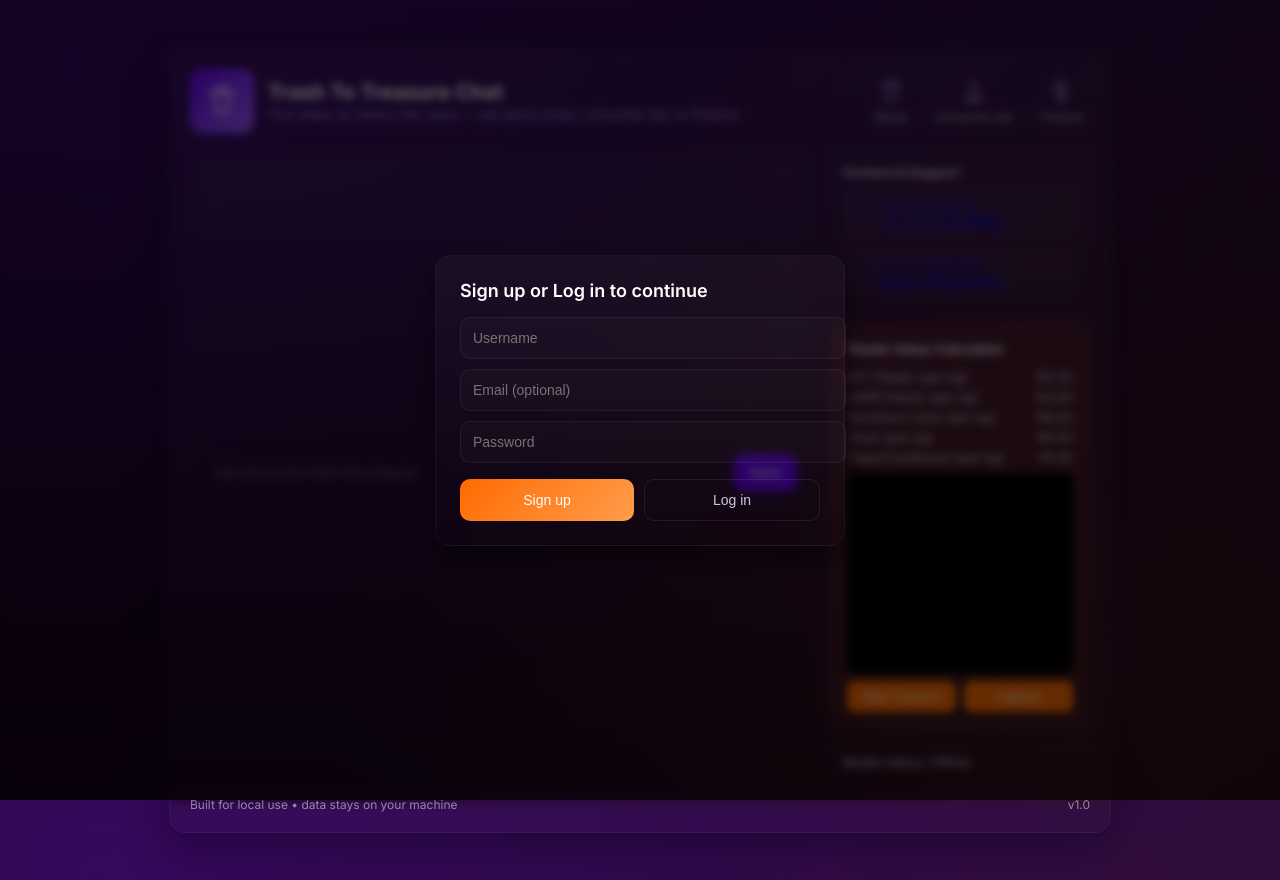
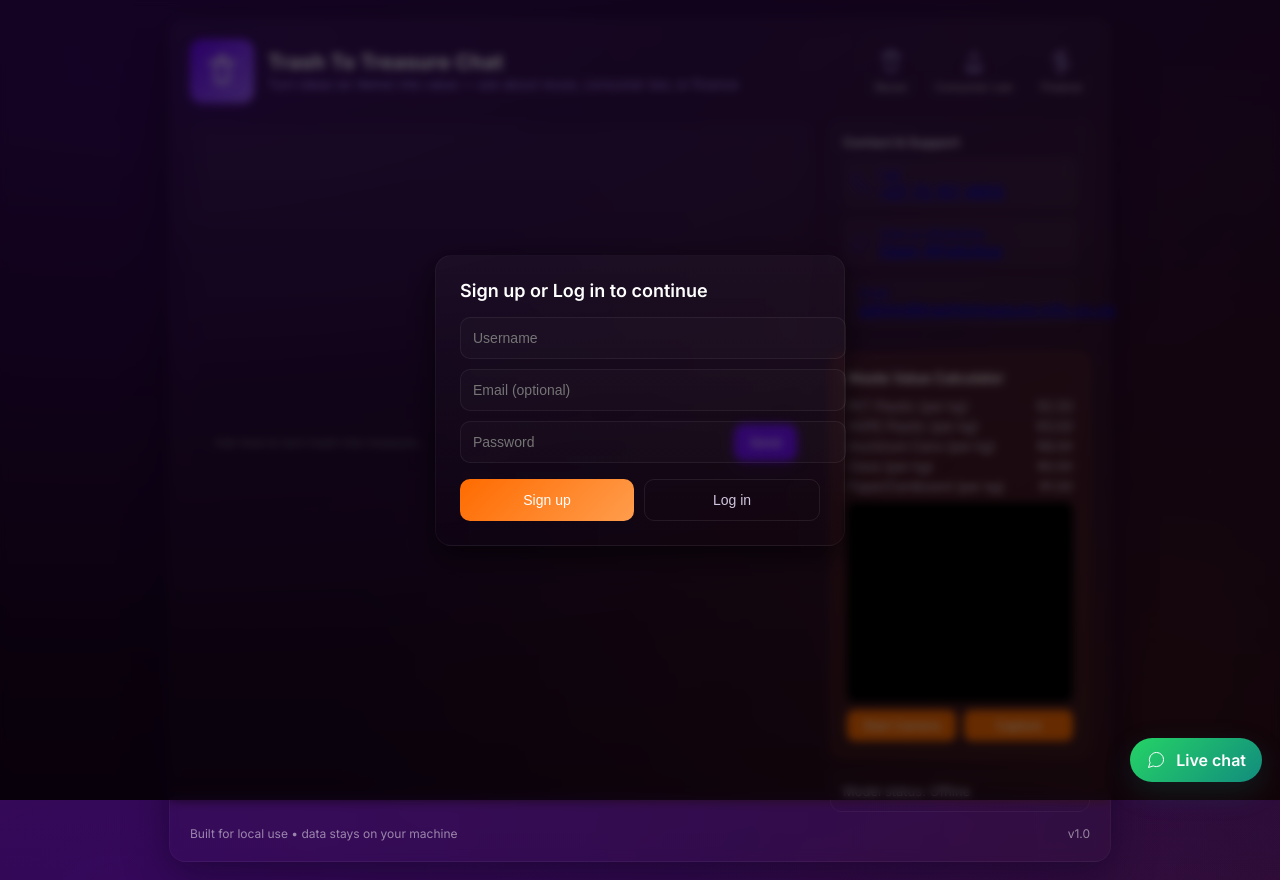
Before and after one commit to Trash-to-Treasure-Energy/TrashToTreasureEnergy, a website: page public/index.html in a window 1280 px wide. Drawn offline with Linux system fonts and the light colour scheme; no server answers.

Commit message:
Make Live chat clickable (WhatsApp), add email contact, floating chat button

```diff
--- a/public/index.html
+++ b/public/index.html
@@ -198,6 +198,24 @@
             }
             footer{display:flex;justify-content:space-between;margin-top:14px;font-size:12px;color:rgba(255,255,255,0.5)}
             @media (max-width:720px){main{flex-direction:column}.right{width:100%}}
+      /* Floating live chat button */
+      .live-chat-btn{
+        position:fixed;
+        right:18px;
+        bottom:18px;
+        background:linear-gradient(135deg,#25D366,#128C7E);
+        color:white;
+        padding:12px 16px;
+        border-radius:28px;
+        box-shadow:0 10px 30px rgba(18,140,126,0.18);
+        display:flex;
+        gap:10px;
+        align-items:center;
+        z-index:9999;
+        text-decoration:none;
+        font-weight:600;
+      }
+      .live-chat-btn svg{width:20px;height:20px}
         </style>
     </head>
     <body>
@@ -250,15 +268,22 @@
             <a href="tel:+27721574855" class="contact-info">
               <svg viewBox="0 0 24 24" fill="none" stroke="currentColor"><path d="M22 16.92v3a2 2 0 0 1-2.18 2 19.79 19.79 0 0 1-8.63-3.07 19.5 19.5 0 0 1-6-6 19.79 19.79 0 0 1-3.07-8.67A2 2 0 0 1 4.11 2h3a2 2 0 0 1 2 1.72 12.84 12.84 0 0 0 .7 2.81 2 2 0 0 1-.45 2.11L8.09 9.91a16 16 0 0 0 6 6l1.27-1.27a2 2 0 0 1 2.11-.45 12.84 12.84 0 0 0 2.81.7A2 2 0 0 1 22 16.92z" stroke-width="1.2"/></svg>
               <div>
-                                <div class="contact-label">Call or WhatsApp</div>
+                <div class="contact-label">Call</div>
                 <div>+27 72 157 4855</div>
               </div>
             </a>
-                        <a href="https://wa.me/27721574855" class="contact-info" target="_blank">
+            <a href="https://wa.me/27721574855" class="contact-info" target="_blank" rel="noopener noreferrer">
               <svg viewBox="0 0 24 24" fill="none" stroke="currentColor"><path d="M21 11.5a8.38 8.38 0 0 1-.9 3.8 8.5 8.5 0 0 1-7.6 4.7 8.38 8.38 0 0 1-3.8-.9L3 21l1.9-5.7a8.38 8.38 0 0 1-.9-3.8 8.5 8.5 0 0 1 4.7-7.6 8.38 8.38 0 0 1 3.8-.9h.5a8.48 8.48 0 0 1 8 8v.5z" stroke-width="1.2"/></svg>
               <div>
                 <div class="contact-label">Chat on WhatsApp</div>
                 <div>Open WhatsApp</div>
+              </div>
+            </a>
+            <a href="mailto:admin@trashtotreasure.info.co.za" class="contact-info">
+              <svg viewBox="0 0 24 24" fill="none" stroke="currentColor"><path d="M3 8.5v7a2 2 0 0 0 2 2h14a2 2 0 0 0 2-2v-7M3 8.5L12 13l9-4.5" stroke-width="1.2"/></svg>
+              <div>
+                <div class="contact-label">Email</div>
+                <div>admin@trashtotreasure.info.co.za</div>
               </div>
             </a>
           </div>
@@ -688,5 +713,10 @@
         return weight * (prices[type] || prices.paper);
       }
     </script>
+    <!-- Floating Live Chat button (opens WhatsApp) -->
+    <a class="live-chat-btn" href="https://wa.me/27721574855" target="_blank" rel="noopener noreferrer" aria-label="Live chat via WhatsApp">
+        <svg viewBox="0 0 24 24" fill="none" stroke="currentColor"><path d="M21 11.5a8.38 8.38 0 0 1-.9 3.8 8.5 8.5 0 0 1-7.6 4.7 8.38 8.38 0 0 1-3.8-.9L3 21l1.9-5.7a8.38 8.38 0 0 1-.9-3.8 8.5 8.5 0 0 1 4.7-7.6 8.38 8.38 0 0 1 3.8-.9h.5a8.48 8.48 0 0 1 8 8v.5z" stroke-width="1.2"/></svg>
+        Live chat
+    </a>
     </body>
 </html>
```
Lines whose indentation alone changed are shown as unchanged.
